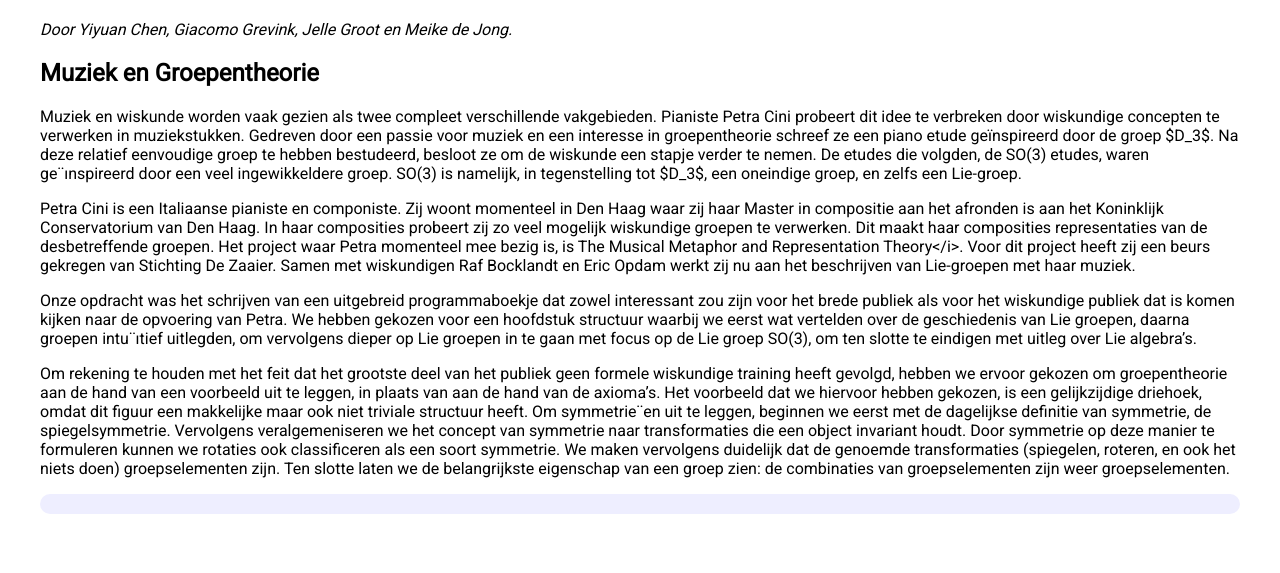
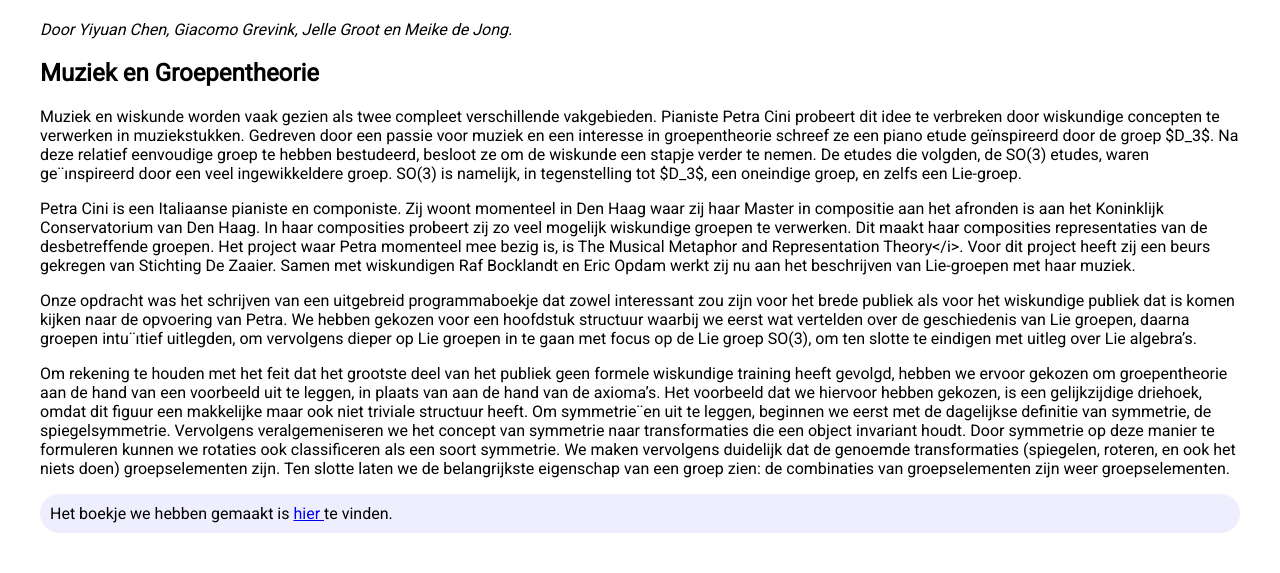
Before and after one commit to NicosStarreveld/Onderwijs-Communicatie, a Jekyll site: the page built from Pages/muziek.md, in a window 1280 px wide. Shown: the part 810-1383 px from the top of the page. Built offline with Jekyll 4.4.1, drawn with Linux system fonts in a browser that asks for light colours.

Commit message:
Update muziek.md

```diff
--- a/Pages/muziek.md
+++ b/Pages/muziek.md
@@ -25,4 +25,4 @@ over Lie algebra’s.</p>
 maar ook niet triviale structuur heeft. Om symmetrie¨en uit te leggen, beginnen we eerst met de dagelijkse definitie van symmetrie, de spiegelsymmetrie. Vervolgens veralgemeniseren we het concept van symmetrie naar transformaties die een object invariant houdt. Door symmetrie op deze manier te formuleren kunnen we rotaties ook classificeren als een soort symmetrie.
 We maken vervolgens duidelijk dat de genoemde transformaties (spiegelen, roteren, en ook het niets doen) groepselementen zijn. Ten slotte laten we de belangrijkste eigenschap van een groep zien: de combinaties van groepselementen zijn weer groepselementen.</p>
 
-<div class="boxje"> </div>
+<div class="boxje"> Het boekje we hebben gemaakt is <a href="/Onderwijs-Communicatie/Projecten/Muziek/BookletLieGroups.pdf"> hier </a> te vinden.</div>
```
